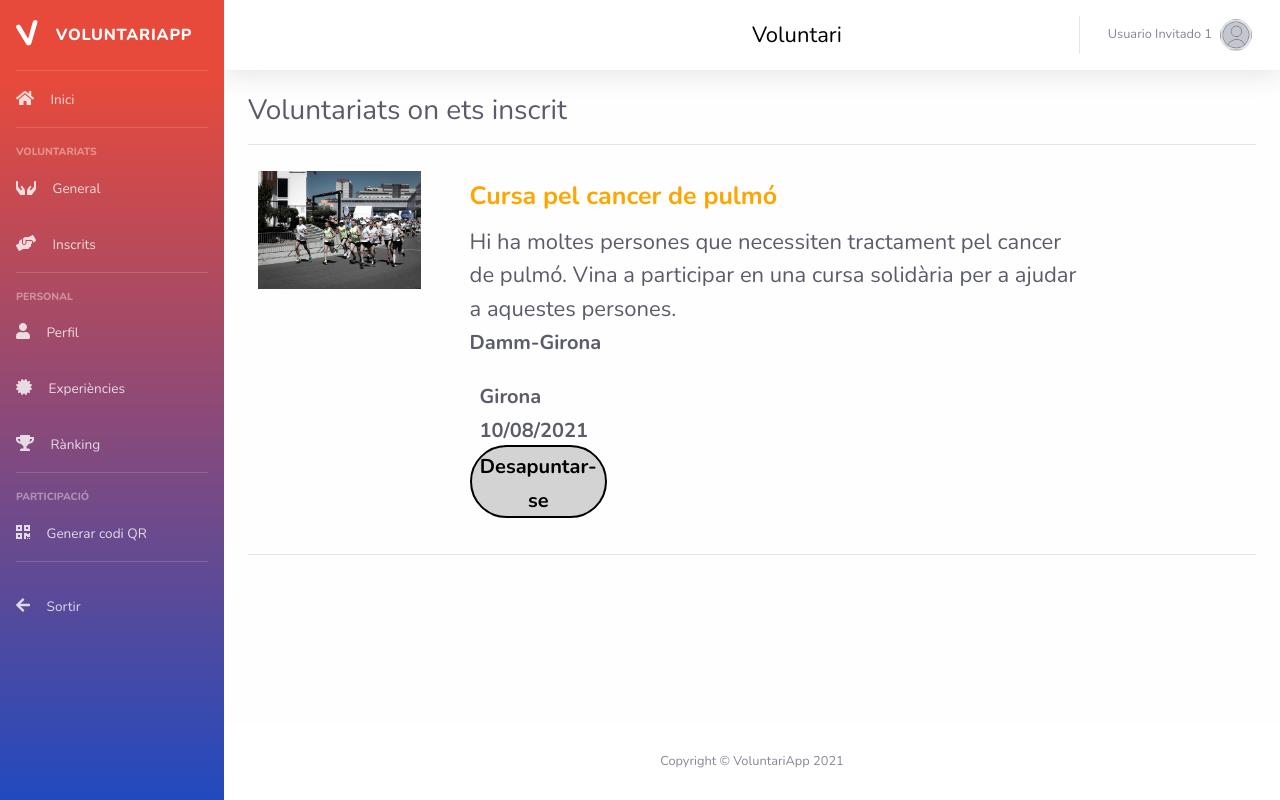
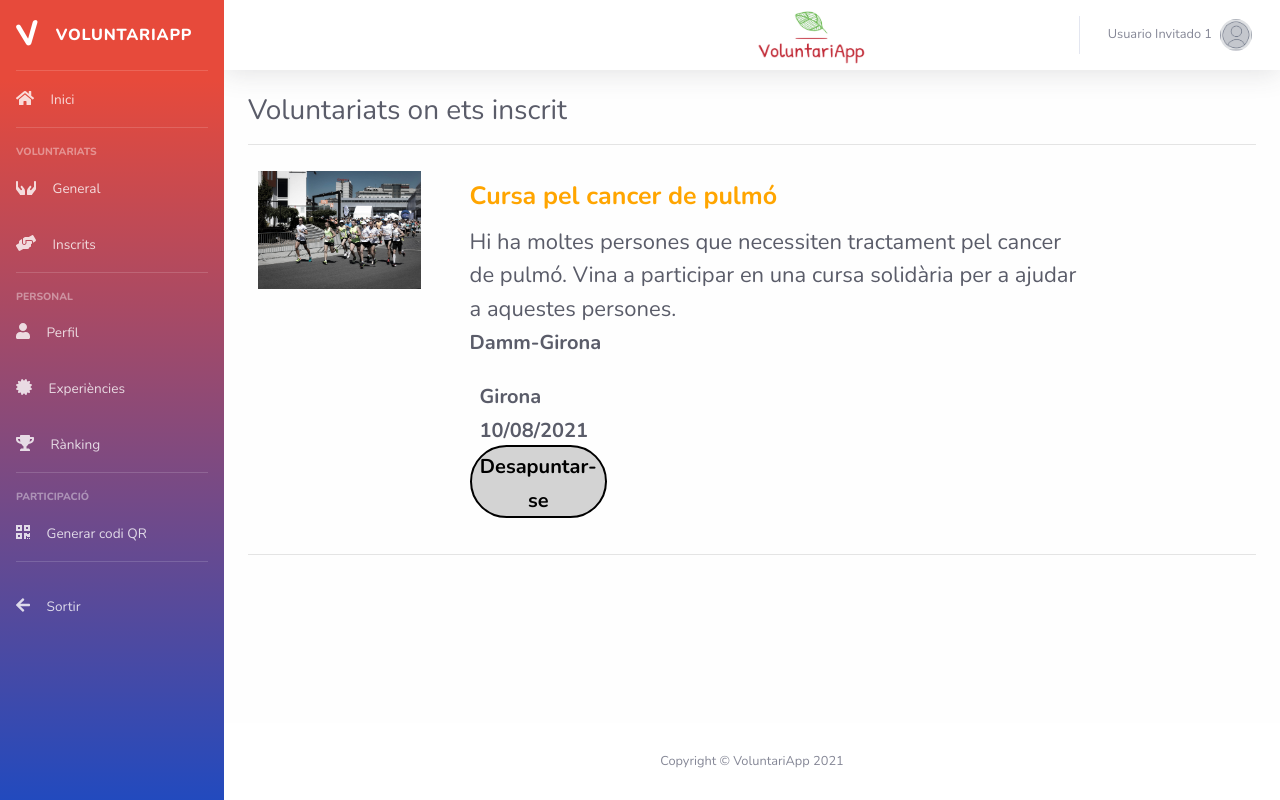
Before and after one commit to marimon98/voluntariapp-frontend, a React (Create React App) app: page /enrolled in a window 1280 px wide. Built offline with nearby package versions, Linux system fonts and the light colour scheme.

Commit message:
Logo parte superior

```diff
--- a/src/Esqueleto.jsx
+++ b/src/Esqueleto.jsx
@@ -2,6 +2,7 @@ import React, {useState, Fragment, useRef} from "react";
 import ReactDom from "react-dom";
 import  {v4 as uuidv4} from 'uuid';
 import './Esqueleto.css';
+import voluntariAppFoto from './components/img/voluntariapp.PNG';
 import { App } from './App';
 import imgUser from './components/img/userX.PNG';
 import {Link, Route, BrowserRouter as Router} from "react-router-dom";
@@ -166,7 +167,8 @@ export function Esqueleto() {
                                     <i className="fa fa-bars"></i>
                                 </button>
                                 {/*MODIFICAR PARA HACERLO DINAMICAMENTE*/}
-                                <span style = {{ padding:  "0% 0% 0% 50%", fontSize: 22, color: "black"}}> Voluntari </span>
+                                {/*<span style = {{ padding:  "0% 0% 0% 50%", fontSize: 22, color: "black"}}> Voluntari </span>*/}
+                                <span style = {{ padding:  "0% 0% 0% 50%"}}><img src={voluntariAppFoto} style= {{width: "120px", height: "60px"}}></img> </span>
 
                                 {/*<!-- Topbar Navbar -->*/}
                                 <ul className="navbar-nav ml-auto">
```
Also changed, not shown: src/components/img/voluntariapp.PNG (added).
